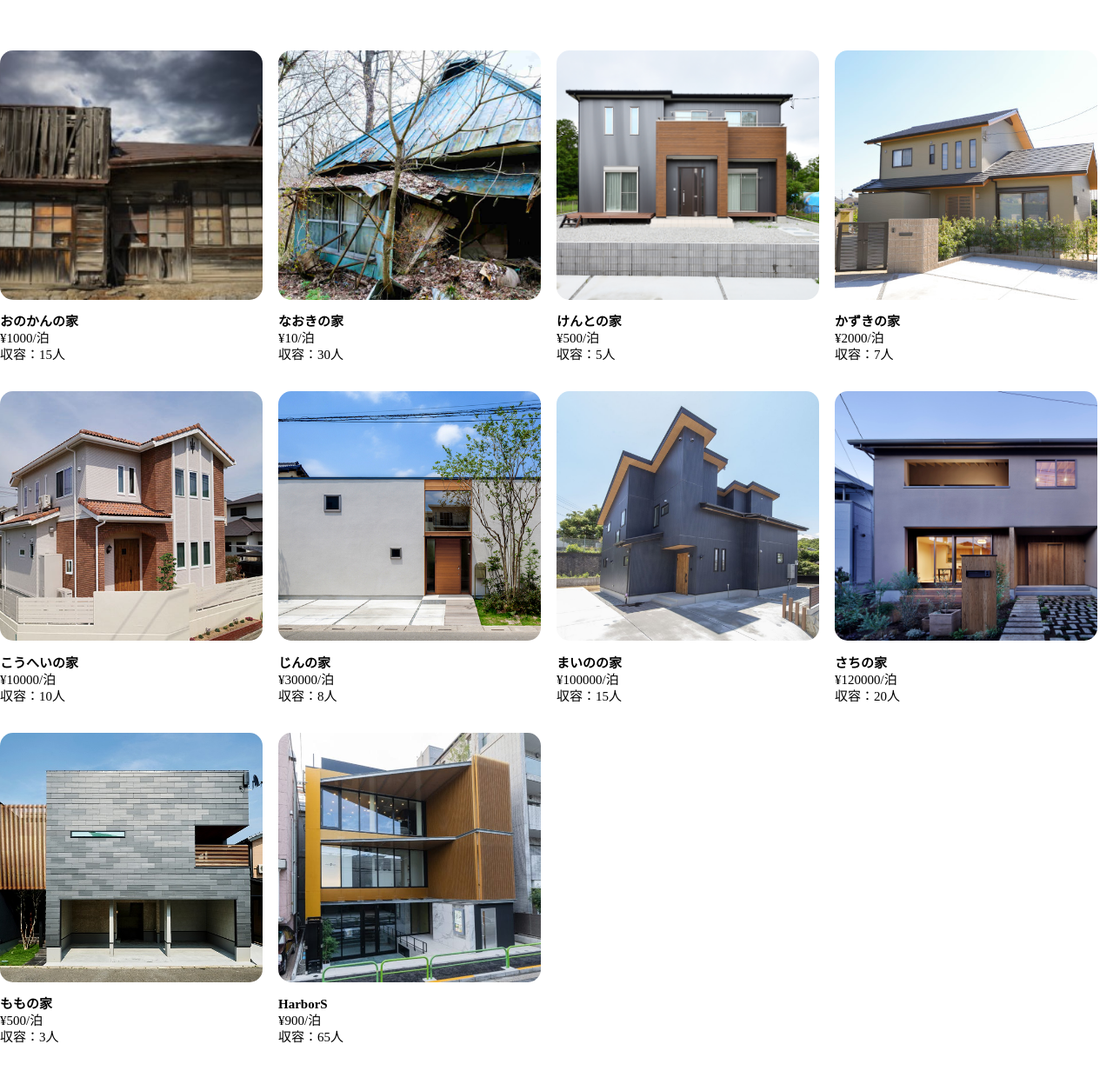
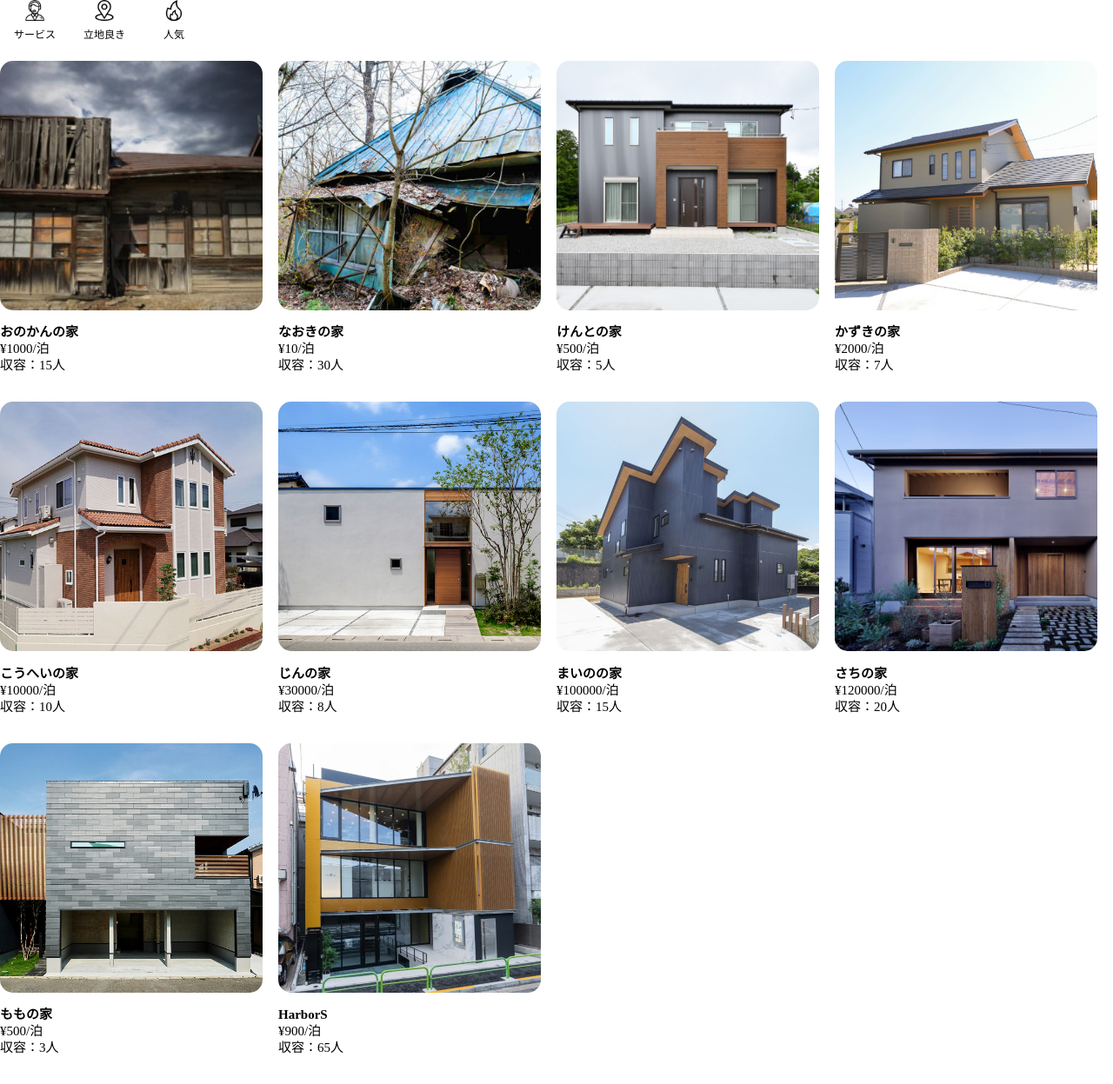
Before and after one commit to momo-0315/Arigato, a PHP site: page / in a window 1280 px wide. Shown: the part 80-1327 px from the top of the page at 87% size. Before the commit the page ends 1280 px from the top, so only its background shows below. Run offline with PHP 8.4, Linux system fonts and the light colour scheme; data comes from the database, SQL or seed files in the repository.

Commit message:
add：フィルターの見た目完了

```diff
--- a/src/css/_user_filter.scss
+++ b/src/css/_user_filter.scss
@@ -0,0 +1,38 @@
+.filter {
+
+  width: 1280px;
+  display: flex;
+  align-items: center;
+  position: fixed;
+  top: 5rem;
+  left: 0;
+  right: 0;
+  margin: 0 auto;
+  background-color: #fff;
+
+
+  &__item {
+
+    width: 80px;
+    display: flex;
+    flex-direction: column;
+    align-items: center;
+
+    &:hover {
+      font-weight: bold;
+      text-decoration: underline;
+      cursor: pointer;
+    }
+
+    &--img {
+      width: 24px;
+    }
+
+    &--text {
+      font-size: 12px;
+      margin-top: 10px;
+
+
+    }
+  }
+}
--- a/src/css/_user_top.scss
+++ b/src/css/_user_top.scss
@@ -6,8 +6,7 @@
   display: flex;
   flex-wrap: wrap;
   max-width: 1280px;
-  margin: 10px auto 0 auto;
-  padding-top: 10%;
+  margin: 150px auto 0 auto;
 }
 
 .list__item {
--- a/src/css/style.css
+++ b/src/css/style.css
@@ -78,8 +78,7 @@
   display: flex;
   flex-wrap: wrap;
   max-width: 1280px;
-  margin: 10px auto 0 auto;
-  padding-top: 10%;
+  margin: 150px auto 0 auto;
 }
 
 .list__item {
@@ -101,6 +100,36 @@
   margin: 0;
   font-size: 15px;
   line-height: 19px;
+}
+
+.filter {
+  width: 1280px;
+  display: flex;
+  align-items: center;
+  position: fixed;
+  top: 5rem;
+  left: 0;
+  right: 0;
+  margin: 0 auto;
+  background-color: #fff;
+}
+.filter__item {
+  width: 80px;
+  display: flex;
+  flex-direction: column;
+  align-items: center;
+}
+.filter__item:hover {
+  font-weight: bold;
+  text-decoration: underline;
+  cursor: pointer;
+}
+.filter__item--img {
+  width: 24px;
+}
+.filter__item--text {
+  font-size: 12px;
+  margin-top: 10px;
 }
 
 .change {
--- a/src/user/common/user_filter.php
+++ /dev/null
@@ -1,3 +0,0 @@
-<div class="filter">
-
-</div>
--- a/src/user/index.php
+++ b/src/user/index.php
@@ -10,6 +10,20 @@ $airbnbs = $stmt->fetchAll();
 <?php include('./common/user_header.php'); ?>
 
 <body>
+    <div class="filter">
+        <div class="filter__item">
+            <img class="filter__item--img" src="../img/filters/support.png"></i>
+            <p class="filter__item--text">サービス</p>
+        </div>
+        <div class="filter__item">
+            <img class="filter__item--img" src="../img/filters/location.png"></i>
+            <p class="filter__item--text">立地良き</p>
+        </div>
+        <div class="filter__item">
+            <img class="filter__item--img" src="../img/filters/fire.png"></i>
+            <p class="filter__item--text">人気</p>
+        </div>
+    </div>
     <div class="list">
         <?php foreach ($airbnbs as $airbnb) : ?>
             <div class="list__item">
```
Also changed, not shown: 1 other file.
